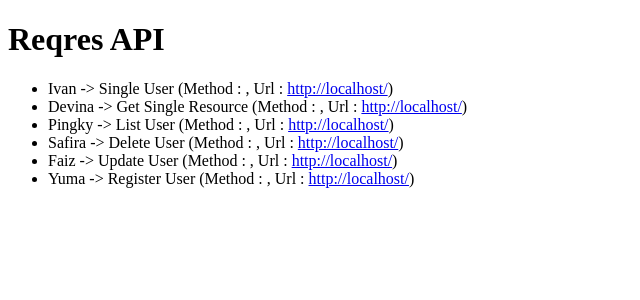
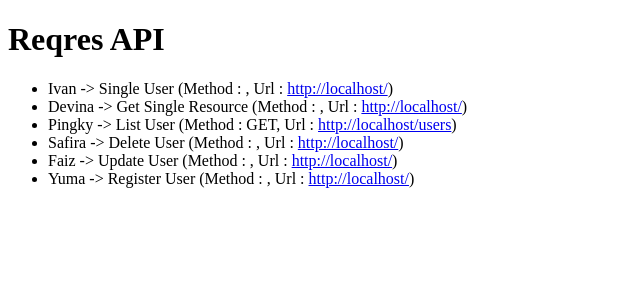
Before and after one commit to u1-btj/simple-api, a Flask app: page / in a window 1280 px wide. Shown: the top 300 px of the page, without its empty margins (0-640 px from the left). Run offline with Flask 3, Linux system fonts and the light colour scheme.

Commit message:
add method and route pingky

```diff
--- a/templates/index.html
+++ b/templates/index.html
@@ -11,7 +11,7 @@
     <ul>
         <li>Ivan -> Single User (Method : , Url : <a href="{{local_url}}">{{local_url}}</a>)</li>
         <li>Devina -> Get Single Resource (Method : , Url : <a href="{{local_url}}">{{local_url}}</a>)</li>
-        <li>Pingky -> List User (Method : , Url : <a href="{{local_url}}">{{local_url}}</a>)</li>
+        <li>Pingky -> List User (Method : GET, Url : <a href="{{local_url}}">{{local_url}}users</a>)</li>
         <li>Safira ->  Delete User (Method : , Url : <a href="{{local_url}}">{{local_url}}</a>)</li>
         <li>Faiz -> Update User (Method : , Url : <a href="{{local_url}}">{{local_url}}</a>)</li>
         <li>Yuma -> Register User (Method : , Url : <a href="{{local_url}}">{{local_url}}</a>)</li>
```
